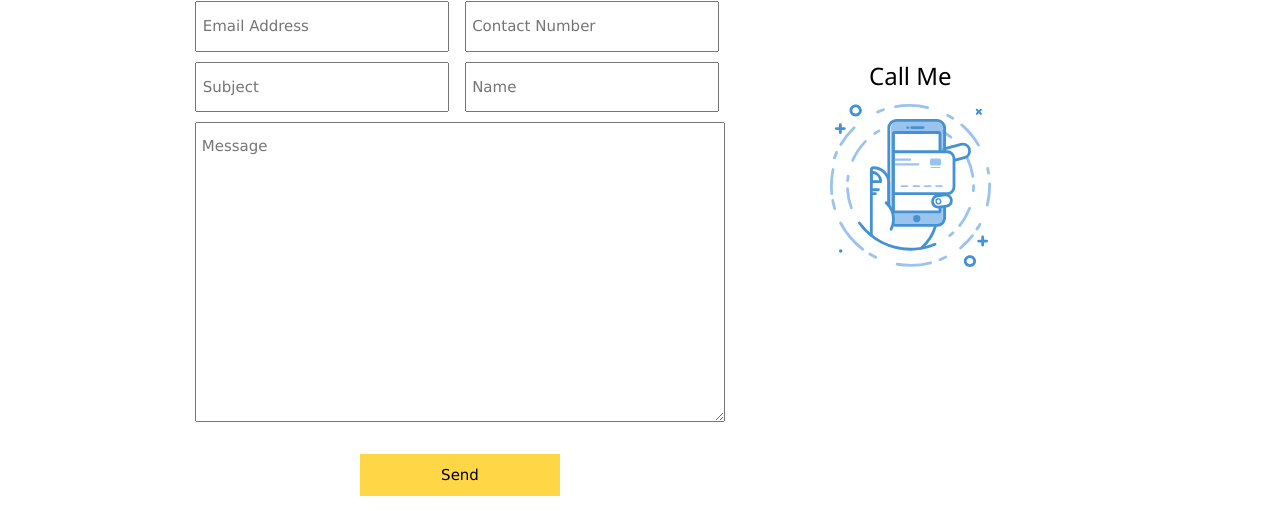
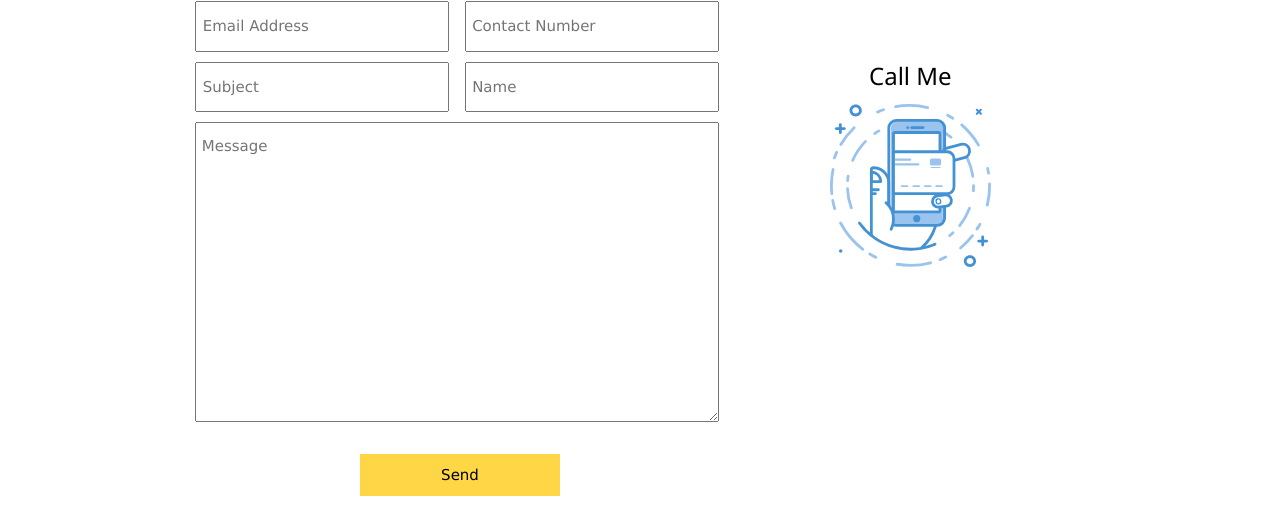
Before and after one commit to rfd3344a/rfd3344.github.io, a Jekyll site: the page built from index.html, in a window 1280 px wide. Shown: the part 240-751 px from the top of the page. Built offline with Jekyll 4.4.1, drawn with Linux system fonts in a browser that asks for light colours; some web fonts are replaced.

Commit message:
Update page.css

```diff
--- a/css/page.css
+++ b/css/page.css
@@ -23,7 +23,7 @@
    font-size: 15px;
 }
 #ContactMe form textarea{
-   width:98%;
+   width:97%;
    height: 300px;
 }
 #ContactMe form input[type=submit]{
```
